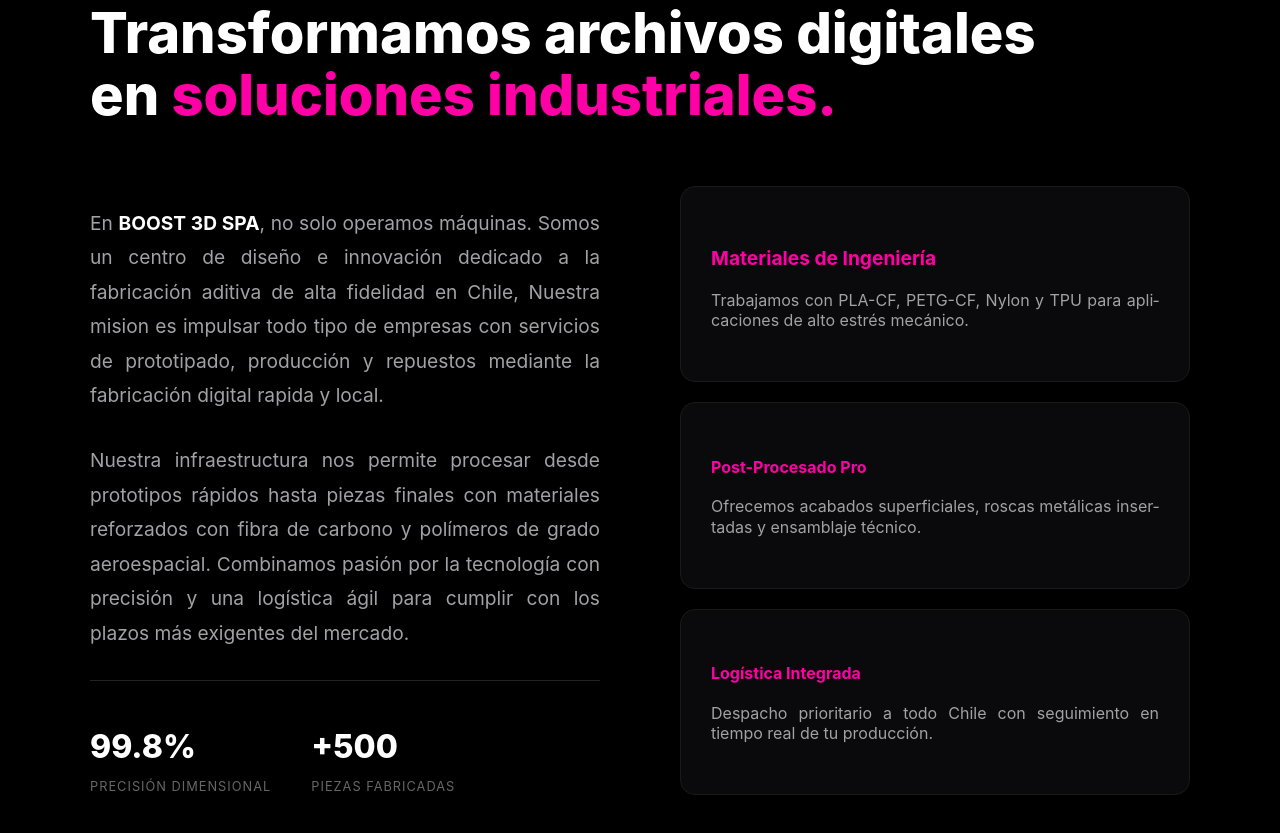
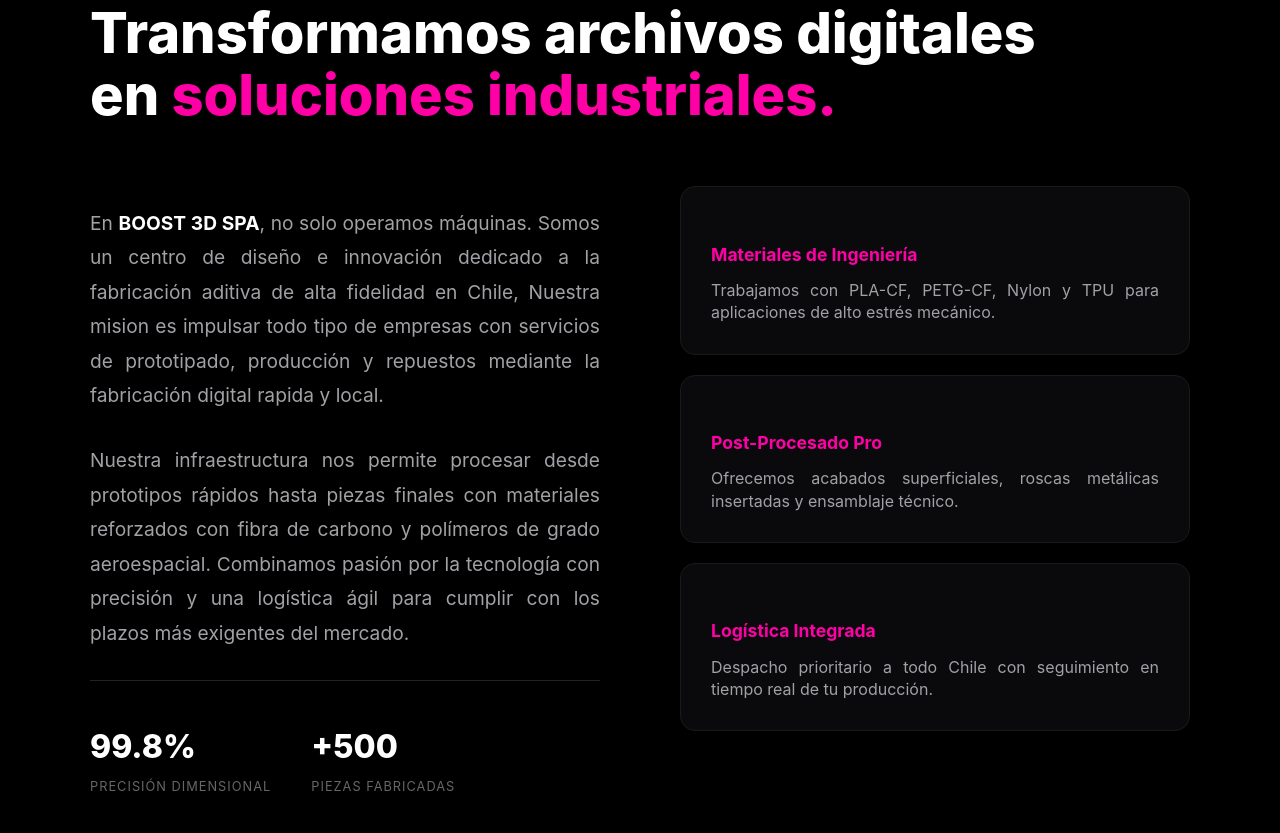
Before and after one commit to pixelitaa/BOOST3D, a website: page index.html in a window 1280 px wide. Shown: the part 3962-4795 px from the top of the page. Drawn offline with nearby package versions, Linux system fonts and the light colour scheme.

Commit message:
miauuuuu

```diff
--- a/css/styles.css
+++ b/css/styles.css
@@ -559,6 +559,35 @@ body {
     box-shadow: 0 20px 40px rgba(37, 211, 102, 0.4);
 }
 
+/* Estilo Base (Escritorio) */
+.nosotros-grid-ajuste {
+    display: grid;
+    grid-template-columns: repeat(auto-fit, minmax(250px, 1fr));
+    gap: 20px;
+    width: 100%;
+}
+
+.nosotros-panel-mini {
+    background: #0a0a0c;
+    padding: 30px;
+    border-radius: 15px;
+    border: 1px solid #1a1a1a;
+    box-sizing: border-box;
+}
+
+.nosotros-panel-mini h4 {
+    font-size: 1.1rem;
+    margin-bottom: 10px;
+    color: var(--primary-color);
+}
+
+.nosotros-panel-mini p {
+    font-size: 1.0rem;
+    line-height: 1.4;
+    color: #a1a1a6;
+    text-align: justify;
+    margin: 0;
+}
 
 @media (max-width: 768px) {
     /* --- NAVBAR: Visibilidad Total --- */
@@ -628,4 +657,17 @@ body {
         padding-top: 100px !important;
     }
 
+    .nosotros-grid-ajuste {
+        display: flex !important;
+        flex-direction: column !important;
+        align-items: center !important; /* Centra los paneles */
+        gap: 15px !important;
+    }
+
+    .nosotros-panel-mini {
+        width: 100% !important;
+        max-width: 380px !important; /* Para que no se vean gigantes, pero sí centrados */
+        padding: 20px !important;
+    }
+
 }
--- a/index.html
+++ b/index.html
@@ -430,20 +430,20 @@
                 </div>
             </div>
 
-            <div style="display: grid; gap: 20px;">
-                <div style="background: #0a0a0c; padding: 30px; border-radius: 15px; border: 1px solid #1a1a1a;">
-                    <h4 style="font-size: 1.20em; margin-bottom: 10px; color: var(--primary-color);">Materiales de Ingeniería</h4>
-                    <p style="font-size: 1.0rem; line-height: 1.3; color: #a1a1a6; margin-bottom: 20px; text-align: justify; hyphens: auto;">Trabajamos con PLA-CF, PETG-CF, Nylon y TPU para aplicaciones de alto estrés mecánico.</p>
-                </div>
-                <div style="background: #0a0a0c; padding: 30px; border-radius: 15px; border: 1px solid #1a1a1a;">
-                    <h4 style="font-size: 1.0rem; margin-bottom: 10px; color: var(--primary-color);">Post-Procesado Pro</h4>
-                    <p style="font-size: 1.0rem; line-height: 1.3; color: #a1a1a6; margin-bottom: 20px; text-align: justify; hyphens: auto;">Ofrecemos acabados superficiales, roscas metálicas insertadas y ensamblaje técnico.</p>
-                </div>
-                <div style="background: #0a0a0c; padding: 30px; border-radius: 15px; border: 1px solid #1a1a1a;">
-                    <h4 style="font-size: 1.0rem; margin-bottom: 10px; color: var(--primary-color);">Logística Integrada</h4>
-                    <p style ="font-size: 1.0rem; line-height: 1.3; color: #a1a1a6; margin-bottom: 20px; text-align: justify; hyphens: auto;">Despacho prioritario a todo Chile con seguimiento en tiempo real de tu producción.</p>
-                </div>
-            </div>
+           <div class="nosotros-grid-ajuste">
+    <div class="nosotros-panel-mini">
+        <h4>Materiales de Ingeniería</h4>
+        <p>Trabajamos con PLA-CF, PETG-CF, Nylon y TPU para aplicaciones de alto estrés mecánico.</p>
+    </div>
+    <div class="nosotros-panel-mini">
+        <h4>Post-Procesado Pro</h4>
+        <p>Ofrecemos acabados superficiales, roscas metálicas insertadas y ensamblaje técnico.</p>
+    </div>
+    <div class="nosotros-panel-mini">
+        <h4>Logística Integrada</h4>
+        <p>Despacho prioritario a todo Chile con seguimiento en tiempo real de tu producción.</p>
+    </div>
+</div>
 
         </div>
     </div>
```
